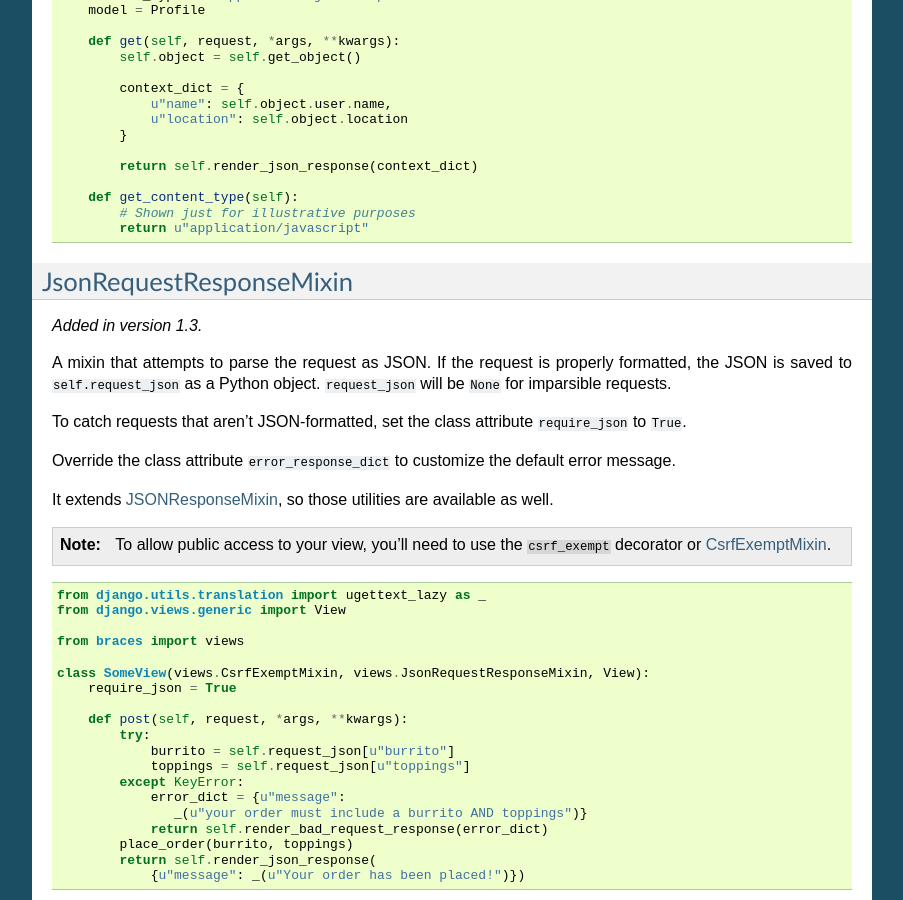
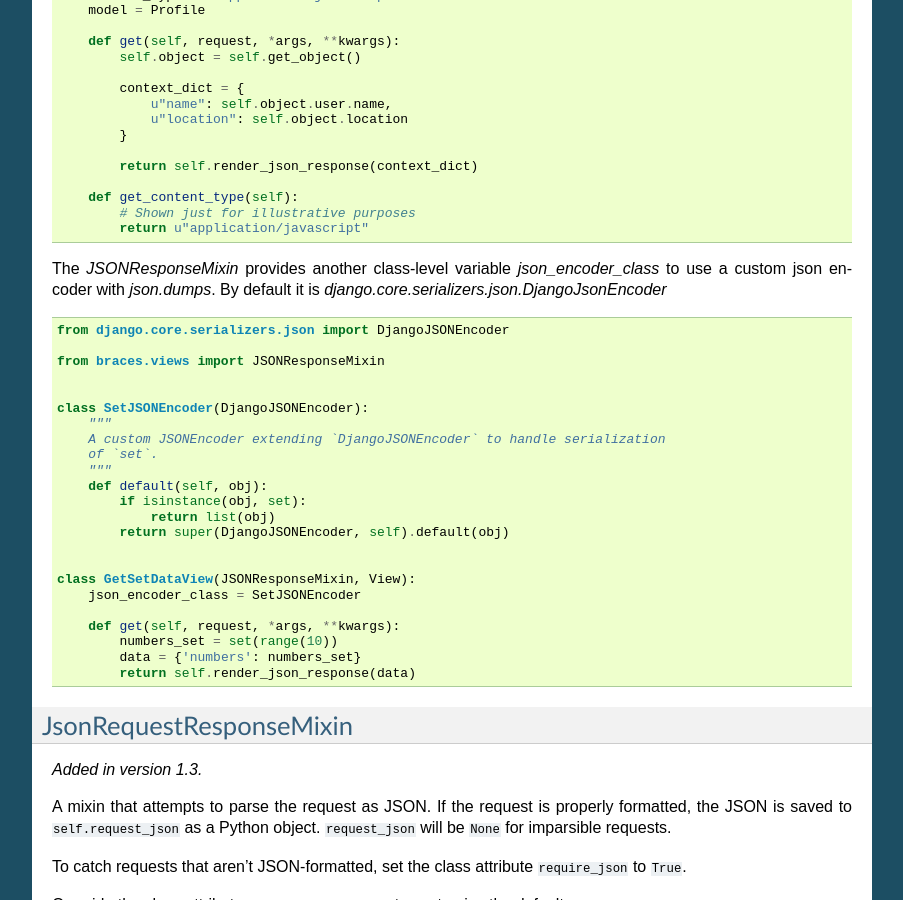
Before and after one commit to brack3t/django-braces, a Sphinx documentation site: the page built from docs/other.rst, in a window 1280 px wide and 900 px high, scrolled down 3528 px. Shown: the whole window, without its empty margins (198-1101 px from the left). Built offline with Sphinx 7.4.7, drawn with Linux system fonts in a browser that asks for light colours.

Commit message:
Adding doc for json_encoder_class attribute in JSONResponseMixin

```diff
--- a/docs/other.rst
+++ b/docs/other.rst
@@ -224,6 +224,36 @@ overriding the `get_content_type()` method.
         def get_content_type(self):
             # Shown just for illustrative purposes
             return u"application/javascript"
+
+The `JSONResponseMixin` provides another class-level variable
+`json_encoder_class` to use a custom json encoder with `json.dumps`.
+By default it is `django.core.serializers.json.DjangoJsonEncoder`
+
+::
+
+    from django.core.serializers.json import DjangoJSONEncoder
+
+    from braces.views import JSONResponseMixin
+
+
+    class SetJSONEncoder(DjangoJSONEncoder):
+        """
+        A custom JSONEncoder extending `DjangoJSONEncoder` to handle serialization
+        of `set`.
+        """
+        def default(self, obj):
+            if isinstance(obj, set):
+                return list(obj)
+            return super(DjangoJSONEncoder, self).default(obj)
+
+
+    class GetSetDataView(JSONResponseMixin, View):
+        json_encoder_class = SetJSONEncoder
+
+        def get(self, request, *args, **kwargs):
+            numbers_set = set(range(10))
+            data = {'numbers': numbers_set}
+            return self.render_json_response(data)
 
 .. _JsonRequestResponseMixin:
 
```
